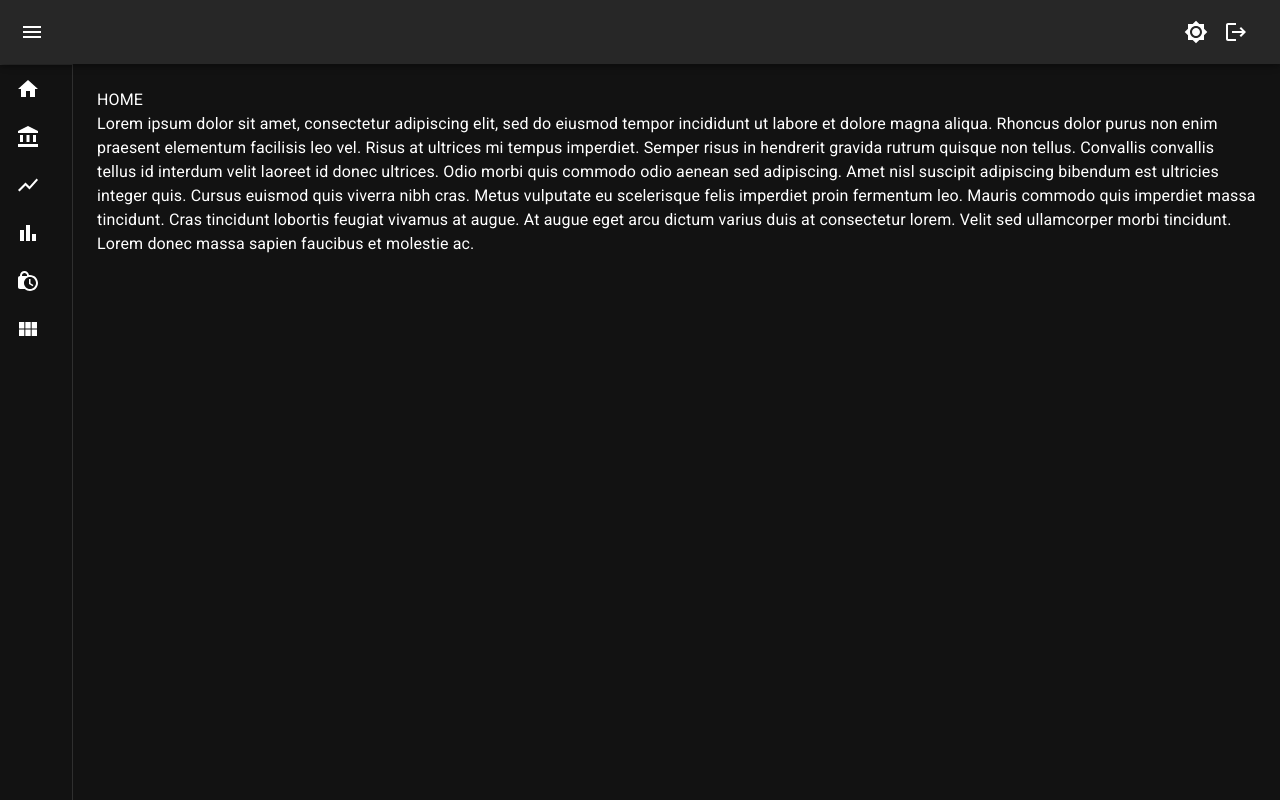
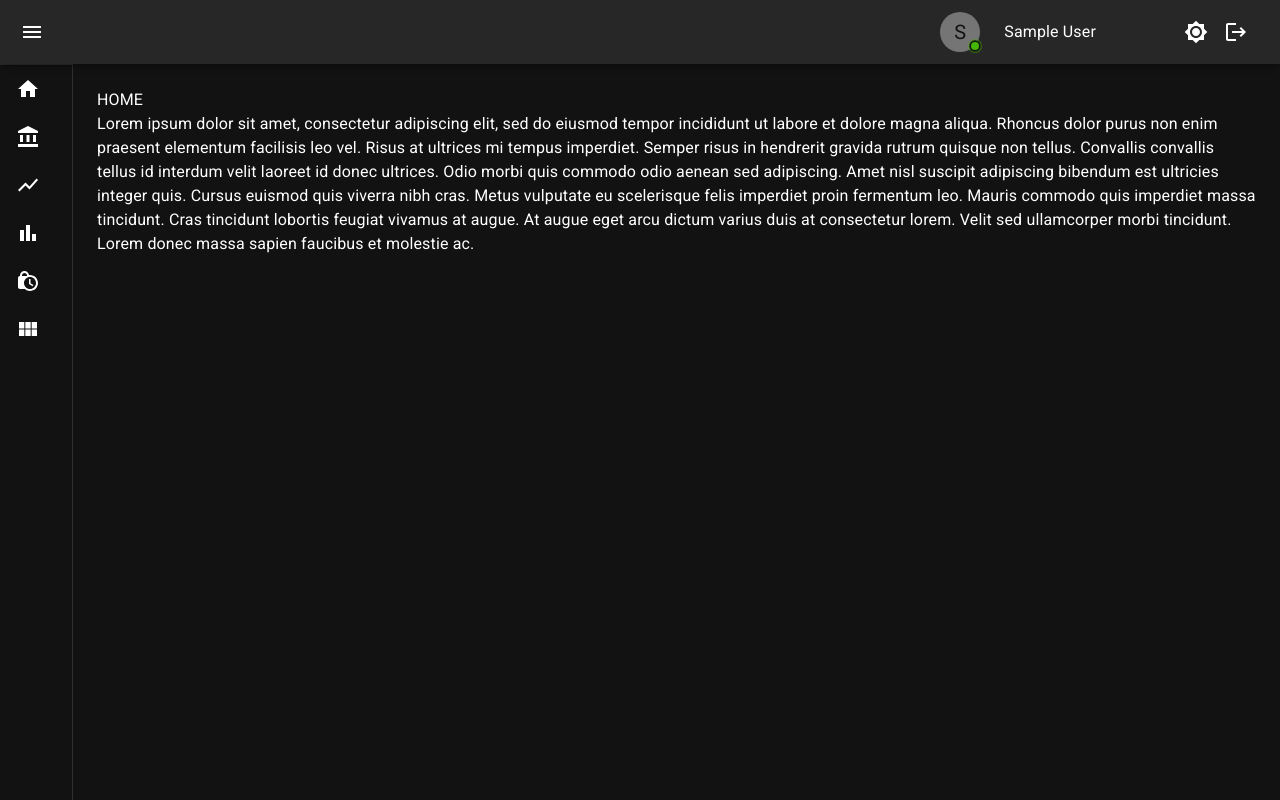
Before and after one commit to vaibhav-d4/investment-tracker, a React (Create React App) app in the folder client/: page /home in a window 1280 px wide. Built offline with nearby package versions, Linux system fonts and the light colour scheme; no server answers; sample sign-in values are in the browser's storage.

Commit message:
refs #AUTH-Feature, added logged in user in AppBar

```diff
--- a/client/src/Common/Layout/Layout.js
+++ b/client/src/Common/Layout/Layout.js
@@ -15,6 +15,7 @@ import {
   ListItem,
   ListItemIcon,
   ListItemText,
+  Avatar,
 } from '@mui/material';
 
 // MUI ICONS
@@ -28,7 +29,7 @@ import LogoutIcon from '@mui/icons-material/Logout';
 
 // COMPONENTS IMPORTS
 import useStyles from './LayoutStyles';
-import { AppBar, Drawer, DrawerHeader } from '../Utils/LayoutUtils';
+import { AppBar, Drawer, DrawerHeader, StyledBadge } from '../Utils/LayoutUtils';
 import sideBarItemsList from './SideBarItems';
 
 // REDUX IMPORTS
@@ -45,8 +46,8 @@ const Layout = (props) => {
   const dispatch = useDispatch();
 
   const isDrawerOpen = useSelector((state) => state.themeAndLayout.isDrawerOpen);
-
   const userLoggedIn = useSelector((state) => state.loginAndRegister.userLoggedIn);
+  const currentUserData = useSelector((state) => state.loginAndRegister.userData);
 
   const handleToggleDrawer = () => {
     dispatch(toggleDrawerAction());
@@ -91,6 +92,22 @@ const Layout = (props) => {
               {process.env.REACT_APP_APPLICATION_NAME}
             </Typography>
             <Box sx={{ flexGrow: '1' }} />
+            {userLoggedIn && currentUserData && (
+              <>
+                <StyledBadge
+                  overlap='circular'
+                  anchorOrigin={{ vertical: 'bottom', horizontal: 'right' }}
+                  variant='dot'
+                >
+                  <Avatar alt={currentUserData.name} src={currentUserData.imageUrl}>
+                    {currentUserData.name.charAt(0)}
+                  </Avatar>
+                </StyledBadge>
+                <div className={classes.userNameInAppBar}>
+                  <Typography variant='subtitle1'>{currentUserData.name}</Typography>
+                </div>
+              </>
+            )}
             <IconButton onClick={props.toggleColorMode} color='inherit'>
               {props.theme.palette.mode === 'dark' ? <Brightness7Icon /> : <Brightness4Icon />}
             </IconButton>
--- a/client/src/Common/Layout/LayoutStyles.js
+++ b/client/src/Common/Layout/LayoutStyles.js
@@ -10,6 +10,10 @@ const useStyles = makeStyles((theme) => ({
       textDecoration: 'underline',
     },
   },
+  userNameInAppBar: {
+    marginLeft: theme.spacing(3),
+    marginRight: theme.spacing(10),
+  },
 }));
 
 export default useStyles;
--- a/client/src/Common/Utils/LayoutUtils.js
+++ b/client/src/Common/Utils/LayoutUtils.js
@@ -1,6 +1,7 @@
 import { styled } from '@mui/material/styles';
 import MuiDrawer from '@mui/material/Drawer';
 import MuiAppBar from '@mui/material/AppBar';
+import Badge from '@mui/material/Badge';
 
 const drawerWidth = 240;
 
@@ -68,3 +69,32 @@ export const Drawer = styled(MuiDrawer, {
     '& .MuiDrawer-paper': closedMixin(theme),
   }),
 }));
+
+export const StyledBadge = styled(Badge)(({ theme }) => ({
+  '& .MuiBadge-badge': {
+    backgroundColor: '#44b700',
+    color: '#44b700',
+    boxShadow: `0 0 0 2px ${theme.palette.background.paper}`,
+    '&::after': {
+      position: 'absolute',
+      top: 0,
+      left: 0,
+      width: '100%',
+      height: '100%',
+      borderRadius: '50%',
+      animation: 'ripple 1.2s infinite ease-in-out',
+      border: '1px solid currentColor',
+      content: '""',
+    },
+  },
+  '@keyframes ripple': {
+    '0%': {
+      transform: 'scale(.8)',
+      opacity: 1,
+    },
+    '100%': {
+      transform: 'scale(2.4)',
+      opacity: 0,
+    },
+  },
+}));
--- a/client/src/redux/Login and Register Redux/LoginAndRegisterAction.js
+++ b/client/src/redux/Login and Register Redux/LoginAndRegisterAction.js
@@ -24,7 +24,7 @@ export const loginAction = (formData, navigate) => async (dispatch) => {
     dispatch(setAuthLocalStorageAfterAccess(data));
     navigate('/');
   } catch (error) {
-    console.log('file: LoginAndRegisterAction.js ~ line 19 ~ login ~ error', error);
+    console.log('loginAction ~ error', error);
   }
 };
 
@@ -35,7 +35,7 @@ export const registerAction = (formData, navigate) => async (dispatch) => {
     dispatch(setAuthLocalStorageAfterAccess(data));
     navigate('/');
   } catch (error) {
-    console.log('file: LoginAndRegisterAction.js ~ line 33 ~ registerAction ~ error', error);
+    console.log('registerAction ~ error', error);
   }
 };
 
@@ -46,7 +46,7 @@ export const googleLoginAction = (userData, navigate) => async (dispatch) => {
     dispatch(setAuthLocalStorageAfterAccess(data));
     navigate('/');
   } catch (error) {
-    console.log('file: LoginAndRegisterAction.js ~ line 43 ~ googleLoginAction ~ error', error);
+    console.log('googleLoginAction ~ error', error);
   }
 };
 
--- a/client/src/redux/Login and Register Redux/LoginAndRegisterSlice.js
+++ b/client/src/redux/Login and Register Redux/LoginAndRegisterSlice.js
@@ -4,6 +4,12 @@ const checkUserisActive = () => {
   const user = localStorage.getItem('user');
   if (user) return true;
   else return false;
+};
+
+const getCurrentUserDetails = () => {
+  const user = localStorage.getItem('user');
+  if (user) return JSON.parse(user);
+  else return {};
 };
 
 const initialState = {
@@ -15,7 +21,7 @@ const initialState = {
     password: '',
     confirmPassword: '',
   },
-  userData: null,
+  userData: getCurrentUserDetails(),
   userLoggedIn: checkUserisActive(),
 };
 
@@ -30,14 +36,16 @@ export const LoginAndRegisterSlice = createSlice({
       state.userInitialData = action.payload;
     },
     setAuthLocalStorageAfterAccess: (state, action) => {
-      state.userData = action.payload;
+      const data = action.payload;
       const setLocalStorageData = {
-        id: state.userData.userData._id,
-        name: state.userData.userData.name,
-        email: state.userData.userData.email,
+        id: data.userData._id,
+        name: data.userData.name,
+        email: data.userData.email,
+        imageUrl: data.userData.imageUrl,
       };
+      localStorage.setItem('user', JSON.stringify(setLocalStorageData));
+      state.userData = getCurrentUserDetails();
       state.userLoggedIn = true;
-      localStorage.setItem('user', JSON.stringify(setLocalStorageData));
     },
     userLogout: (state, action) => {
       localStorage.clear();
```
Also changed, not shown: 1 other file (tests, documents, lock files or other folders).
